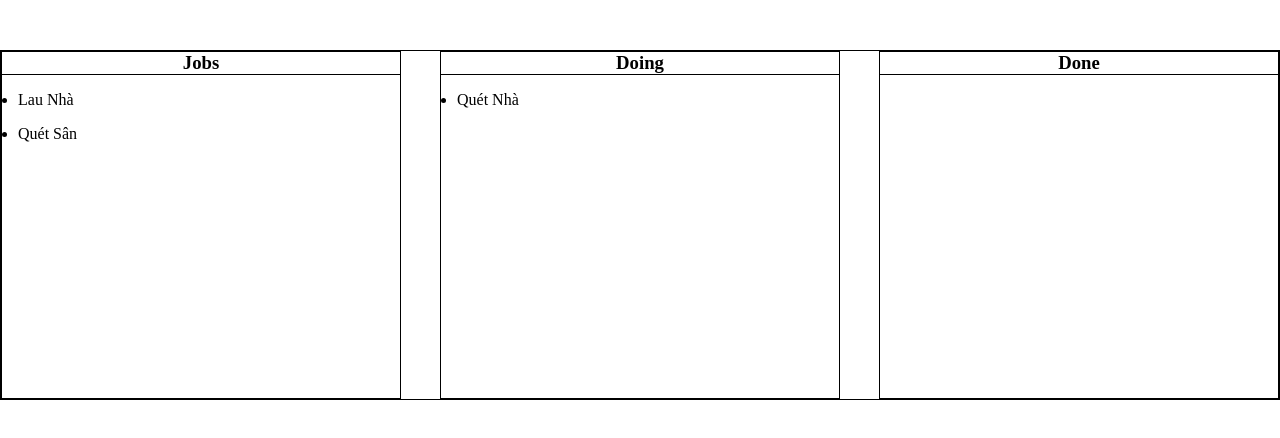
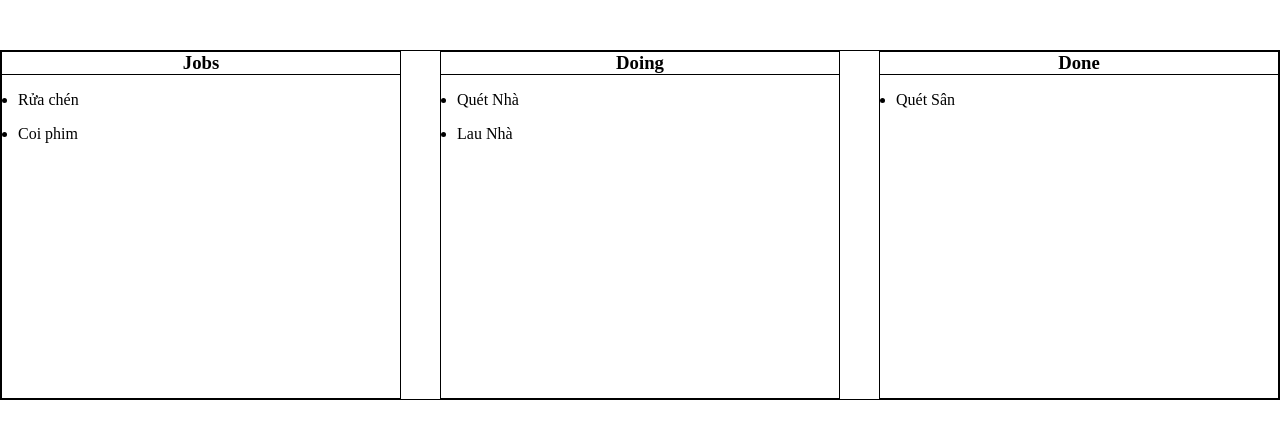
Before and after one commit to TranVietLam/JSbasic, a plain HTML site: page index.html in a window 1280 px wide. Both pictures are taken after a click on the item "Quét Nhà". Drawn offline with Linux system fonts and the light colour scheme.

Commit message:
modified html js

```diff
--- a/index.html
+++ b/index.html
@@ -18,14 +18,14 @@
 
       <div class="doing">
         <h3 class="title">Doing</h3>
-        <ul class="job-doing">
+        <ul class="job-doings">
 
         </ul>
       </div>
 
       <div class="done">
         <h3 class="title">Done</h3>
-        <ul class="job-done">
+        <ul class="jobs-done">
 
         </ul>
       </div>
--- a/index.js
+++ b/index.js
@@ -1,27 +1,110 @@
-const jobs = [
+// job: status -> todo, doing, done
+
+let jobs = [
   {
-        name: "Quét Nhà"
+    name: "Quét Nhà",
+    status: "todo",
   },
   {
-        name: "Lau Nhà"
+    name: "Rửa chén",
+    status: "todo",
   },
   {
-        name: "Quét Sân"
+    name: "Coi phim",
+    status: "todo",
   },
-]
+  {
+    name: "Lau Nhà",
+    status: "doing",
+  },
+  {
+    name: "Quét Sân",
+    status: "done",
+  },
+];
+
+const dataJobsFromLT = JSON.parse(localStorage.getItem("listJob"));
+
+if ( dataJobsFromLT && dataJobsFromLT.length > 0) {
+  jobs = dataJobsFromLT;
+};
 
 const elJobs = document.getElementsByClassName("job-list");
 
+const doingJobs = document.getElementsByClassName("job-doings");
+const doing = [];
+
+const doneJobs = document.getElementsByClassName("jobs-done");
+const done = [];
+
+const addEventItem = () => {
+  const jobItems = document.getElementsByClassName("job-items");
+
+  for (let i = 0; i < jobItems.length; i++) {
+    jobItems[i].addEventListener("click", (event) => {
+      const indexItem = jobItems[i].getAttribute("data-index");
+
+      if (jobs[indexItem].status === "todo") {
+        jobs[indexItem].status = "doing";
+        localStorage.setItem("listJob", JSON.stringify(jobs));
+        removeAllChildNodes(elJobs);
+        removeAllChildNodes(doingJobs);
+        renderJobsTodo();
+        renderJobDoing();
+        addEventItem();
+        return;
+      } else if (jobs[indexItem].status === "doing") {
+        jobs[indexItem].status = "done";
+        localStorage.setItem("listJob", JSON.stringify(jobs));
+        removeAllChildNodes(doingJobs);
+        removeAllChildNodes(doneJobs);
+        renderJobDoing();
+        renderDone();
+        addEventItem();
+        return;
+      }
+    });
+  }
+};
+
+const renderJobDoing = () => {
+  jobs.forEach((currentItems, index) => {
+    if (currentItems.status === "doing") {
+      const todo = document.createElement("li");
+      todo.className = "job-items";
+      todo.setAttribute("data-index", index);
+      todo.textContent = currentItems.name;
+      doingJobs[0].appendChild(todo);
+    }
+  });
+};
+renderJobDoing();
+
 const renderJobsTodo = () => {
-    removeAllChildNodes(elJobs);
   jobs.forEach((currentItems, index) => {
+    if (currentItems.status === "todo") {
       const todo = document.createElement("li");
       todo.className = "job-items";
       todo.textContent = currentItems.name;
+      todo.setAttribute("data-index", index);
       elJobs[0].appendChild(todo);
+    }
   });
 };
 renderJobsTodo();
+
+const renderDone = () => {
+  jobs.forEach((currentItems, index) => {
+    if (currentItems.status === "done") {
+      const todo = document.createElement("li");
+      todo.className = "job-items";
+      todo.setAttribute("data-index", index);
+      todo.textContent = currentItems.name;
+      doneJobs[0].appendChild(todo);
+    }
+  });
+};
+renderDone();
 
 function removeAllChildNodes(parent) {
   while (parent[0].firstChild) {
@@ -29,28 +112,4 @@ function removeAllChildNodes(parent) {
   }
 }
 
-const jobItems = document.getElementsByClassName("job-items");
-
-const doingJobs = document.getElementsByClassName("job-doing");
-const doing = [];
-
-const doneJobs = document.getElementsByClassName("job-done");
-const done = [];
-
-
-
-for ( let i = 0; i < jobItems.length; i++) {
-    jobItems[i].addEventListener("click", () =>{
-        console.log(jobItems[i]);
-        doing.push(jobs[i]);
-        jobs.splice(i, 1);
-        renderJobsTodo()
-
-        doing.forEach((currentItems, index) => {
-            const todo = document.createElement("li");
-            todo.className = "job-doing";
-            todo.textContent = currentItems.name;
-            doingJobs[0].appendChild(todo);
-        });
-    });
-};
+addEventItem();
```
Lines whose indentation alone changed are shown as unchanged.
